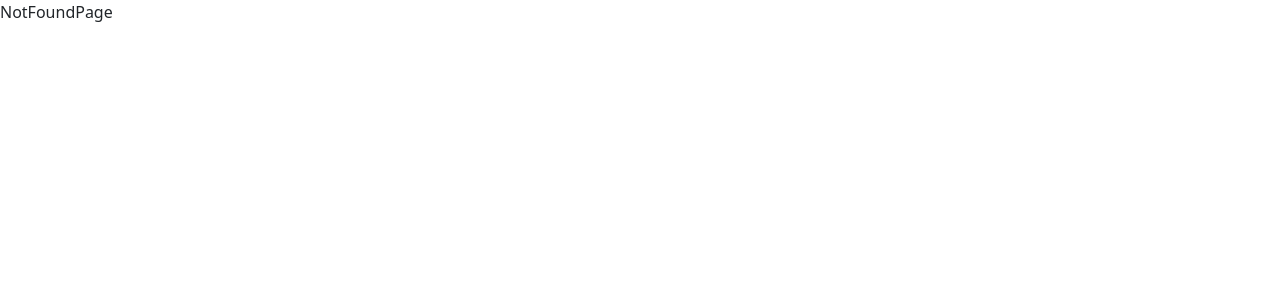
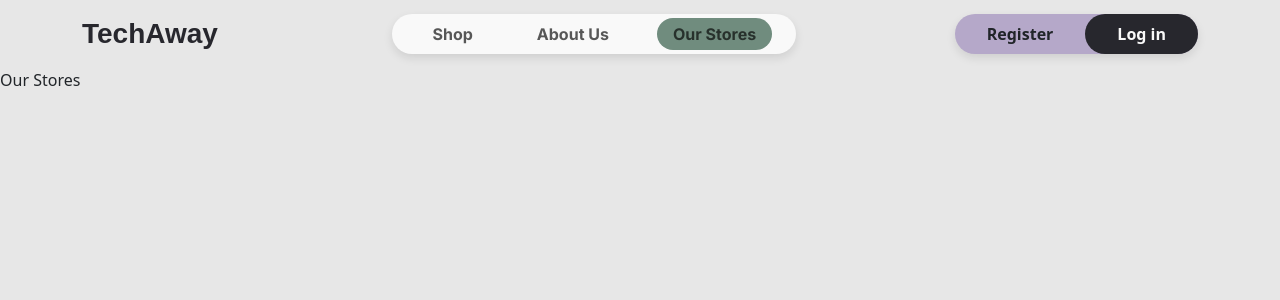
Before and after one commit to gmmac/pti_ptr_grupo5_2425, a React (Vite) app in the folder tech_away/: page /our-stores in a window 1280 px wide. Shown: the top 300 px of the page. Built offline with nearby package versions, Linux system fonts and the light colour scheme; no server answers; a web font is replaced by a local one.

Commit message:
feat: add OurStores page and update Router for new route

```diff
--- a/tech_away/src/Router.jsx
+++ b/tech_away/src/Router.jsx
@@ -39,7 +39,8 @@ import { UserTypeProvider } from "./contexts/AuthenticationProviders/UserTypePro
 import CharityProjectPage from "./pages/Organizer/CharityProjectPage";
 import TestPage from "./pages/TestPage";
 import CartMobilePage from "./pages/CartMobilePage";
-import  AboutPage  from "./pages/AboutPage";
+import AboutPage from "./pages/AboutPage";
+import OurStores from "./pages/OurStores";
 
 export default function Router() {
 	return (
@@ -60,6 +61,7 @@ export default function Router() {
 							}
 						>
 							<Route path="about-us" element={<AboutPage />} />
+							<Route path="our-stores" element={<OurStores />} />
 
 							<Route index element={<HomePage />} />
 							<Route path="store" element={<StorePage />} />
--- /dev/null
+++ b/tech_away/src/pages/OurStores.jsx
@@ -0,0 +1,5 @@
+import React from "react";
+
+export default function OurStores() {
+	return <div>Our Stores</div>;
+}
```
